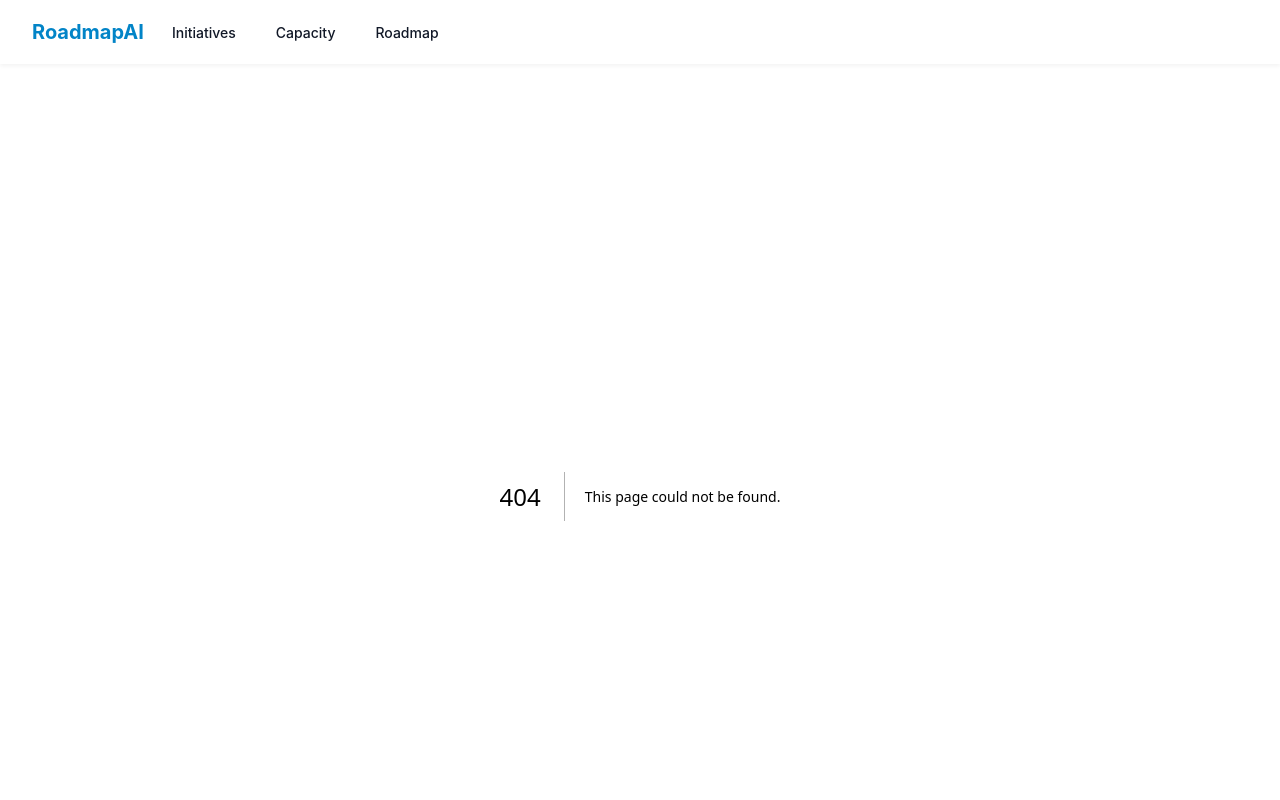
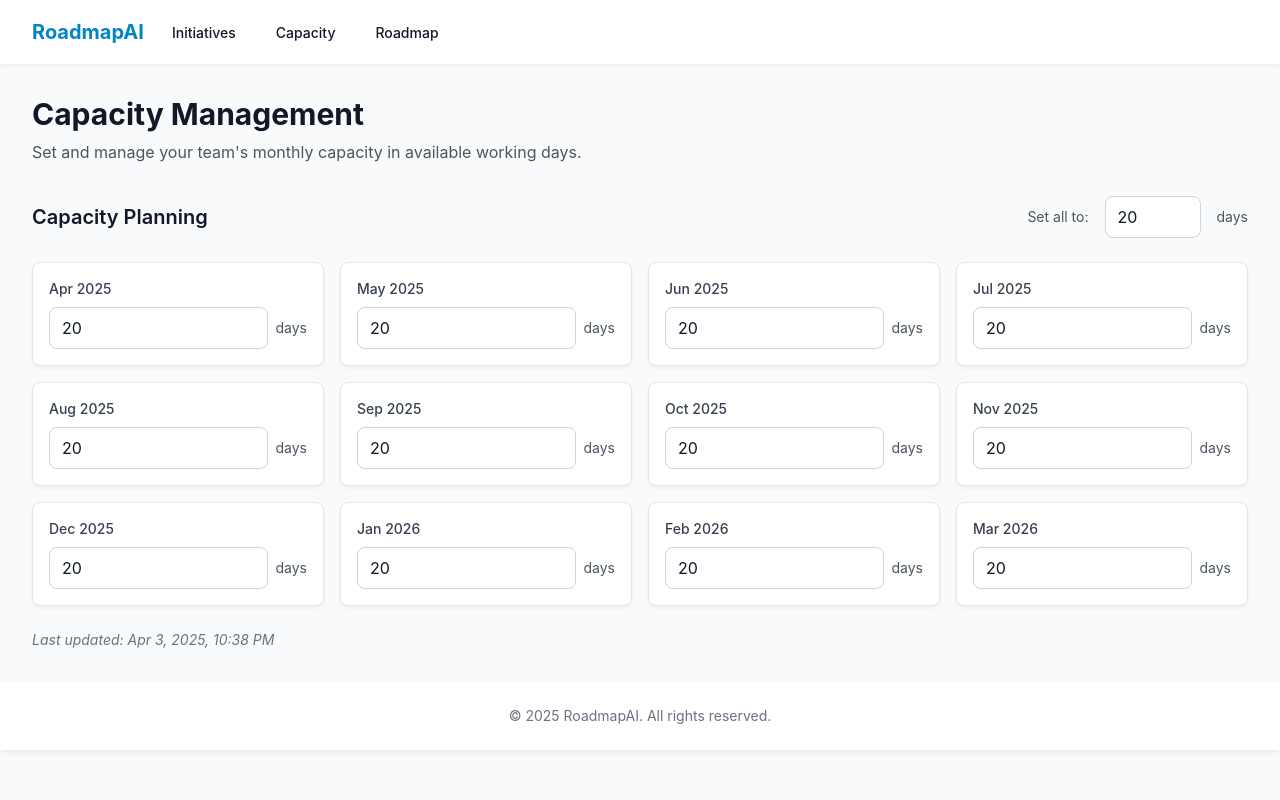
Before and after one commit to david-tiny-machines/RoadmapAI, a Next.js app: page /capacity in a window 1280 px wide. Before the commit this address had no page. Shown: the top 800 px of the page. Built offline with nearby package versions, Linux system fonts and the light colour scheme.

Commit message:
feat(initiatives): added basic capacity admin

```diff
--- /dev/null
+++ b/components/capacity/CapacityManager.tsx
@@ -0,0 +1,130 @@
+import { useState, useEffect } from 'react';
+import { CapacityData, MonthlyCapacity } from '../../types/capacity';
+import { getNextNMonths, formatMonthYear, getDefaultCapacity } from '../../utils/dateUtils';
+
+const MONTHS_TO_SHOW = 12;
+const STORAGE_KEY = 'roadmapai_capacity';
+
+interface CapacityManagerProps {
+  onCapacityChange?: (capacity: CapacityData) => void;
+}
+
+const getInitialCapacityData = (): CapacityData => {
+  const months = getNextNMonths(MONTHS_TO_SHOW);
+  return {
+    id: crypto.randomUUID(),
+    monthlyCapacities: months.map(month => ({
+      month,
+      availableDays: getDefaultCapacity(),
+    })),
+    updatedAt: new Date().toISOString(),
+  };
+};
+
+export default function CapacityManager({ onCapacityChange }: CapacityManagerProps) {
+  const [isClient, setIsClient] = useState(false);
+  const [bulkValue, setBulkValue] = useState<string>('20');
+  const [capacityData, setCapacityData] = useState<CapacityData>(getInitialCapacityData);
+
+  useEffect(() => {
+    setIsClient(true);
+    const stored = localStorage.getItem(STORAGE_KEY);
+    if (stored) {
+      setCapacityData(JSON.parse(stored));
+    }
+  }, []);
+
+  useEffect(() => {
+    if (isClient) {
+      localStorage.setItem(STORAGE_KEY, JSON.stringify(capacityData));
+      onCapacityChange?.(capacityData);
+    }
+  }, [capacityData, onCapacityChange, isClient]);
+
+  const handleCapacityChange = (month: string, value: number) => {
+    setCapacityData(prev => ({
+      ...prev,
+      monthlyCapacities: prev.monthlyCapacities.map(mc =>
+        mc.month === month ? { ...mc, availableDays: value } : mc
+      ),
+      updatedAt: new Date().toISOString(),
+    }));
+  };
+
+  const handleBulkUpdate = (value: string) => {
+    setBulkValue(value);
+    const numValue = Math.max(0, parseInt(value) || 0);
+    setCapacityData(prev => ({
+      ...prev,
+      monthlyCapacities: prev.monthlyCapacities.map(mc => ({
+        ...mc,
+        availableDays: numValue,
+      })),
+      updatedAt: new Date().toISOString(),
+    }));
+  };
+
+  if (!isClient) {
+    return <div>Loading...</div>;
+  }
+
+  return (
+    <div className="space-y-6">
+      <div className="flex justify-between items-center">
+        <h2 className="text-xl font-semibold text-gray-900">Capacity Planning</h2>
+        <div className="flex items-center space-x-4">
+          <label className="text-sm text-gray-600">Set all to:</label>
+          <input
+            type="number"
+            min="0"
+            className="input-field w-24"
+            value={bulkValue}
+            onChange={(e) => handleBulkUpdate(e.target.value)}
+          />
+          <span className="text-sm text-gray-600">days</span>
+        </div>
+      </div>
+
+      <div className="grid grid-cols-1 md:grid-cols-2 lg:grid-cols-3 xl:grid-cols-4 gap-4">
+        {capacityData.monthlyCapacities.map(({ month, availableDays }) => (
+          <div
+            key={month}
+            className="p-4 bg-white rounded-lg border border-gray-200 shadow-soft"
+          >
+            <div className="flex flex-col space-y-2">
+              <label
+                htmlFor={`capacity-${month}`}
+                className="text-sm font-medium text-gray-700"
+              >
+                {formatMonthYear(month)}
+              </label>
+              <div className="flex items-center space-x-2">
+                <input
+                  id={`capacity-${month}`}
+                  type="number"
+                  min="0"
+                  value={availableDays}
+                  onChange={(e) =>
+                    handleCapacityChange(month, Math.max(0, parseInt(e.target.value) || 0))
+                  }
+                  className="input-field"
+                />
+                <span className="text-sm text-gray-600">days</span>
+              </div>
+            </div>
+          </div>
+        ))}
+      </div>
+
+      <p className="text-sm text-gray-500 italic">
+        Last updated: {new Date(capacityData.updatedAt).toLocaleString('en-US', {
+          year: 'numeric',
+          month: 'short',
+          day: 'numeric',
+          hour: '2-digit',
+          minute: '2-digit',
+        })}
+      </p>
+    </div>
+  );
+}
--- /dev/null
+++ b/pages/capacity/index.tsx
@@ -0,0 +1,22 @@
+import CapacityManager from '../../components/capacity/CapacityManager';
+import { CapacityData } from '../../types/capacity';
+
+export default function Capacity() {
+  const handleCapacityChange = (capacity: CapacityData) => {
+    // This will be used later for capacity visualization
+    console.log('Capacity updated:', capacity);
+  };
+
+  return (
+    <div>
+      <div className="mb-8">
+        <h1 className="text-3xl font-bold text-gray-900">Capacity Management</h1>
+        <p className="mt-2 text-gray-600">
+          Set and manage your team's monthly capacity in available working days.
+        </p>
+      </div>
+
+      <CapacityManager onCapacityChange={handleCapacityChange} />
+    </div>
+  );
+}
--- /dev/null
+++ b/types/capacity.ts
@@ -0,0 +1,10 @@
+export interface MonthlyCapacity {
+  month: string; // YYYY-MM format
+  availableDays: number;
+}
+
+export interface CapacityData {
+  id: string;
+  monthlyCapacities: MonthlyCapacity[];
+  updatedAt: string;
+}
--- /dev/null
+++ b/utils/dateUtils.ts
@@ -0,0 +1,26 @@
+export function getNextNMonths(n: number, startDate: Date = new Date()): string[] {
+  const months: string[] = [];
+  const currentDate = new Date(startDate);
+
+  for (let i = 0; i < n; i++) {
+    const year = currentDate.getFullYear();
+    const month = (currentDate.getMonth() + 1).toString().padStart(2, '0');
+    months.push(`${year}-${month}`);
+    currentDate.setMonth(currentDate.getMonth() + 1);
+  }
+
+  return months;
+}
+
+export function formatMonthYear(monthStr: string): string {
+  const [year, month] = monthStr.split('-');
+  return new Date(`${year}-${month}-01`).toLocaleDateString('en-US', {
+    month: 'short',
+    year: 'numeric'
+  });
+}
+
+export function getDefaultCapacity(): number {
+  // Assuming 5 working days per week, ~4 weeks per month
+  return 20;
+}
```
